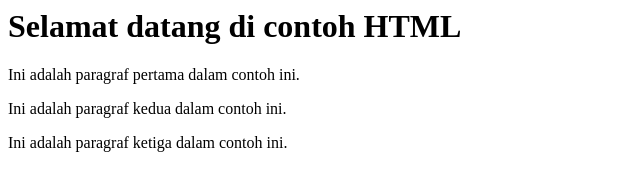
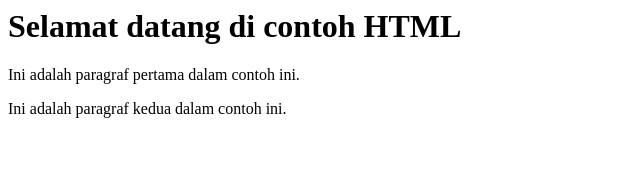
Before and after one commit to RagilDalhats/latihanbaru, a plain HTML site: page index.html in a window 1280 px wide. Shown: the whole page, without its empty margins (0-640 px from the left). Drawn offline with Linux system fonts and the light colour scheme.

Commit message:
Update index.html
update latihanbaru

```diff
--- a/index.html
+++ b/index.html
@@ -6,6 +6,5 @@
     <h1>Selamat datang di contoh HTML</h1>
     <p>Ini adalah paragraf pertama dalam contoh ini.</p>
     <p>Ini adalah paragraf kedua dalam contoh ini.</p>
-      <p>Ini adalah paragraf ketiga dalam contoh ini.</p>
   </body>
 </html>
```
